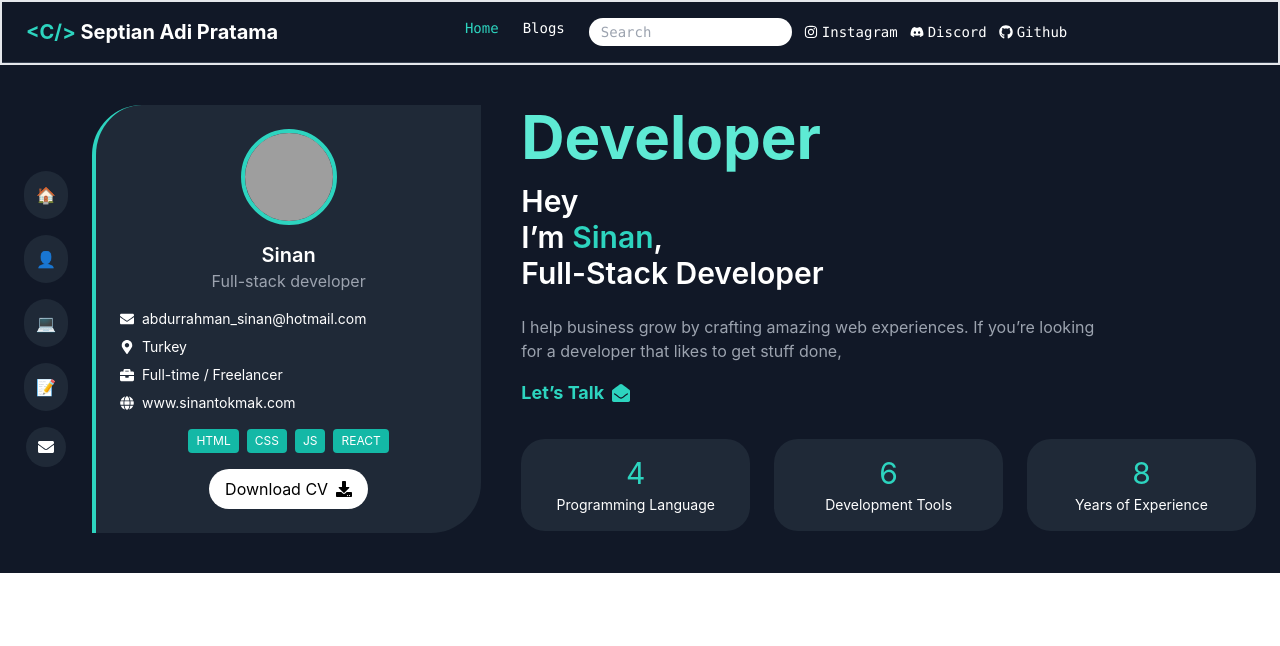
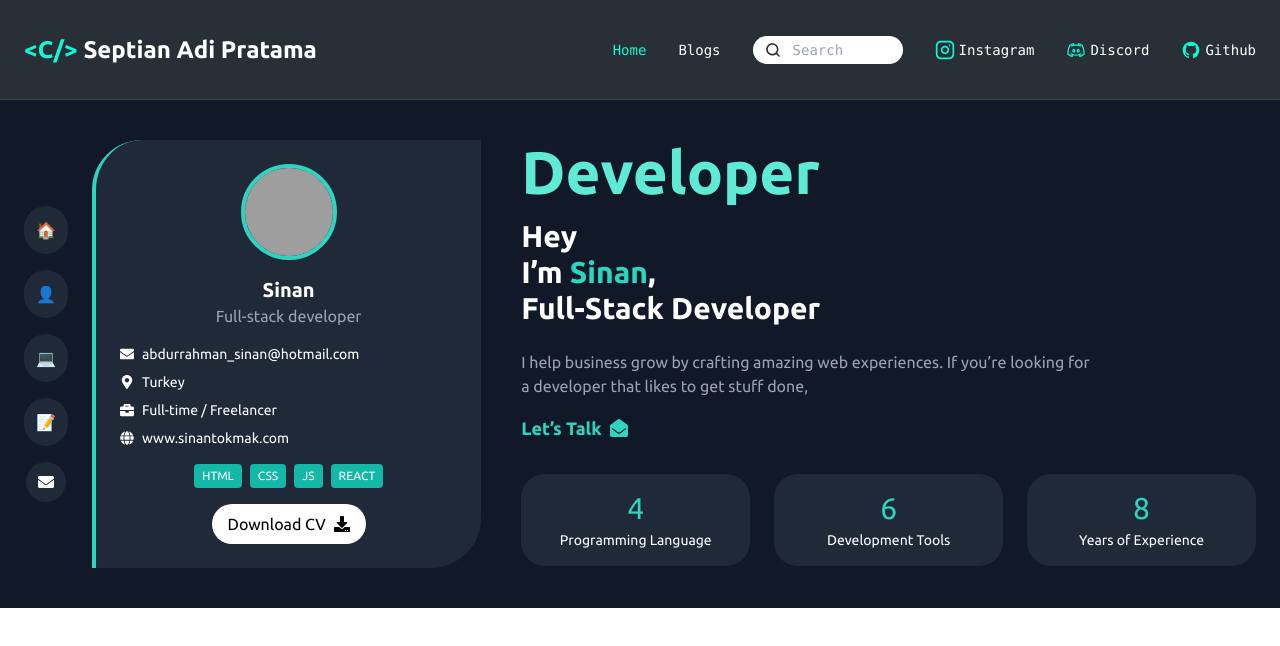
Before and after one commit to septianadip17/personal-website, a React (Vite) app: page / in a window 1280 px wide. Shown: the top 646 px of the page. Built offline with nearby package versions, Linux system fonts and the light colour scheme; grey boxes are pictures that could not be loaded.

Commit message:
icon search added and set up responsive

```diff
--- a/index.html
+++ b/index.html
@@ -1,13 +1,29 @@
 <!doctype html>
 <html lang="en">
+
 <head>
   <meta charset="UTF-8" />
   <link rel="icon" type="image/svg+xml" href="/vite.svg" />
   <meta name="viewport" content="width=device-width, initial-scale=1.0" />
+  <link rel="preconnect" href="https://fonts.googleapis.com">
+  <link rel="preconnect" href="https://fonts.gstatic.com" crossorigin>
+
+  <!-- ibm plex mono -->
+  <link
+    href="https://fonts.googleapis.com/css2?family=IBM+Plex+Mono:ital,wght@0,100;0,200;0,300;0,400;0,500;0,600;0,700;1,100;1,200;1,300;1,400;1,500;1,600;1,700&family=Poppins:wght@500;600;700&display=swap"
+    rel="stylesheet">
+  <!-- ubuntu font -->
+  <link rel="preconnect" href="https://fonts.googleapis.com">
+  <link rel="preconnect" href="https://fonts.gstatic.com" crossorigin>
+  <link
+    href="https://fonts.googleapis.com/css2?family=IBM+Plex+Mono:ital,wght@0,100;0,200;0,300;0,400;0,500;0,600;0,700;1,100;1,200;1,300;1,400;1,500;1,600;1,700&family=Poppins:wght@500;600;700&family=Ubuntu:ital,wght@0,300;0,400;0,500;0,700;1,300;1,400;1,500;1,700&display=swap"
+    rel="stylesheet">
   <title>Septian | Personal Website</title>
 </head>
+
 <body>
   <div id="root"></div>
   <script type="module" src="/src/main.jsx"></script>
 </body>
+
 </html>
--- a/src/components/Header.jsx
+++ b/src/components/Header.jsx
@@ -1,49 +1,117 @@
-import { FaInstagram, FaDiscord, FaGithub } from "react-icons/fa";
+import React, { useState } from "react";
+import PropTypes from "prop-types";
+import discord from "../assets/icons/discord.svg";
+import instagram from "../assets/icons/instagram.svg";
+import github from "../assets/icons/github.svg";
+import search from "../assets/icons/icon-search.svg";
+
+const SocialLink = ({ href, icon, label }) => (
+  <a href={href} className="flex items-center space-x-1 hover:text-brand1">
+    <img src={icon} alt={label} className="w-5 h-5" />
+    <span className="hidden md:inline">{label}</span>
+  </a>
+);
+
+SocialLink.propTypes = {
+  href: PropTypes.string.isRequired,
+  icon: PropTypes.string.isRequired,
+  label: PropTypes.string.isRequired,
+};
 
 export default function Header() {
+  const [menuOpen, setMenuOpen] = useState(false);
+
   return (
-    <div className="bg-gray-900 border-2 border-red-">
-      <header className="flex justify-between px-6 py-4 border-b border-gray-700 bg-gray-900 text-white mx-auto container">
+    <div className="bg-bg1">
+      <header className="flex justify-between items-center border-b border-grey text-white mx-auto max-w-screen-2xl px-6 py-4 h-[100px]">
         {/* Logo */}
-        <div className="text-xl font-bold">
-          <span className="text-teal-400">&lt;C/&gt;</span> Septian Adi Pratama
+        <div className="text-2xl font-bold whitespace-nowrap">
+          <span className="text-brand1">&lt;C/&gt;</span> Septian Adi Pratama
         </div>
 
-        {/* Right Items */}
-        <nav className="hidden md:flex space-x-6 text-sm font-mono">
-          <a href="#home" className="text-teal-400">
+        {/* Desktop Nav */}
+        <nav className="hidden md:flex items-center space-x-8 text-sm font-mono">
+          <a href="#home" className="text-brand1 hover:underline">
             Home
           </a>
-          <a href="#blogs">Blogs</a>
-          <div className="flex items-center space-x-3">
+          <a href="#blogs" className="hover:text-brand1">
+            Blogs
+          </a>
+
+          <div className="relative">
             <input
               type="text"
               placeholder="Search"
-              className="px-3 py-1 rounded-full bg-white text-black text-sm hidden md:block"
+              className="pl-10 pr-3 py-1 rounded-full bg-white text-black text-sm w-[150px]"
             />
-            <a
-              href="#"
-              className="flex items-center space-x-1 hover:text-teal-400"
-            >
-              <FaInstagram />{" "}
-              <span className="hidden md:inline">Instagram</span>
-            </a>
-            <a
-              href="#"
-              className="flex items-center space-x-1 hover:text-teal-400"
-            >
-              <FaDiscord /> <span className="hidden md:inline">Discord</span>
-            </a>
-            <a
-              href="#"
-              className="flex items-center space-x-1 hover:text-teal-400"
-            >
-              <FaGithub /> <span className="hidden md:inline">Github</span>
-            </a>
+            <img
+              src={search}
+              alt="Search"
+              className="absolute left-3 top-1/2 transform -translate-y-1/2 w-4 h-4"
+            />
           </div>
+
+          <SocialLink href="#" icon={instagram} label="Instagram" />
+          <SocialLink href="#" icon={discord} label="Discord" />
+          <SocialLink href="#" icon={github} label="Github" />
         </nav>
-        <hr />
+
+        {/* Mobile Menu Button */}
+        <button
+          className="md:hidden text-white"
+          onClick={() => setMenuOpen(!menuOpen)}
+        >
+          <svg
+            className="w-6 h-6"
+            fill="none"
+            stroke="currentColor"
+            viewBox="0 0 24 24"
+          >
+            {menuOpen ? (
+              <path
+                strokeLinecap="round"
+                strokeLinejoin="round"
+                strokeWidth={2}
+                d="M6 18L18 6M6 6l12 12"
+              />
+            ) : (
+              <path
+                strokeLinecap="round"
+                strokeLinejoin="round"
+                strokeWidth={2}
+                d="M4 6h16M4 12h16M4 18h16"
+              />
+            )}
+          </svg>
+        </button>
       </header>
+
+      {/* Mobile Menu Content */}
+      {menuOpen && (
+        <div className="md:hidden bg-bg2 text-white px-6 pb-4 space-y-3 font-mono text-sm">
+          <a href="#home" className="block text-brand1">
+            Home
+          </a>
+          <a href="#blogs" className="block">
+            Blogs
+          </a>
+          <div className="relative">
+            <input
+              type="text"
+              placeholder="Search"
+              className="pl-10 pr-3 py-1 rounded-full bg-white text-black text-sm w-full"
+            />
+            <img
+              src={search}
+              alt="Search"
+              className="absolute left-3 top-1/2 transform -translate-y-1/2 w-4 h-4"
+            />
+          </div>
+          <SocialLink href="#" icon={instagram} label="Instagram" />
+          <SocialLink href="#" icon={discord} label="Discord" />
+          <SocialLink href="#" icon={github} label="Github" />
+        </div>
+      )}
     </div>
   );
 }
--- a/tailwind.config.js
+++ b/tailwind.config.js
@@ -18,7 +18,7 @@ export default {
         reactColor: "#28A9E0",
       },
       fontFamily: {
-        sans: ["Inter", ...defaultTheme.fontFamily.sans],
+        sans: ["Ubuntu", ...defaultTheme.fontFamily.sans],
         mono: ["Fira Code", ...defaultTheme.fontFamily.mono],
       },
     },
```
Also changed, not shown: src/assets/icons/icon-search.svg (added), src/index.css (line endings or trailing spaces). Lines whose indentation alone changed are shown as unchanged.
